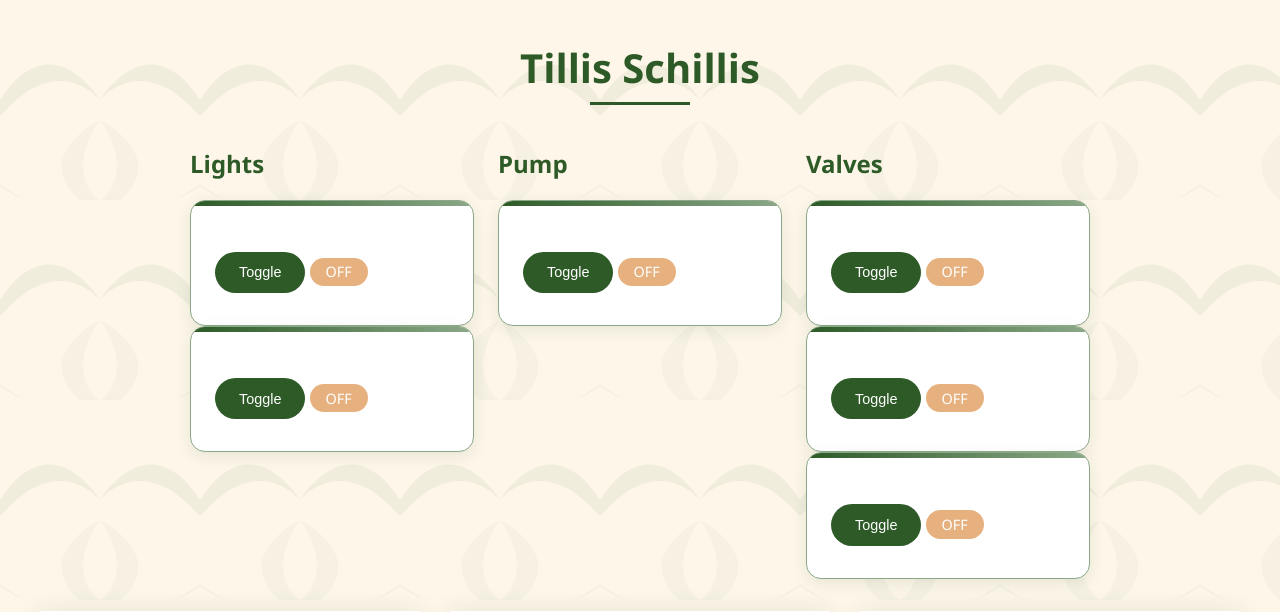
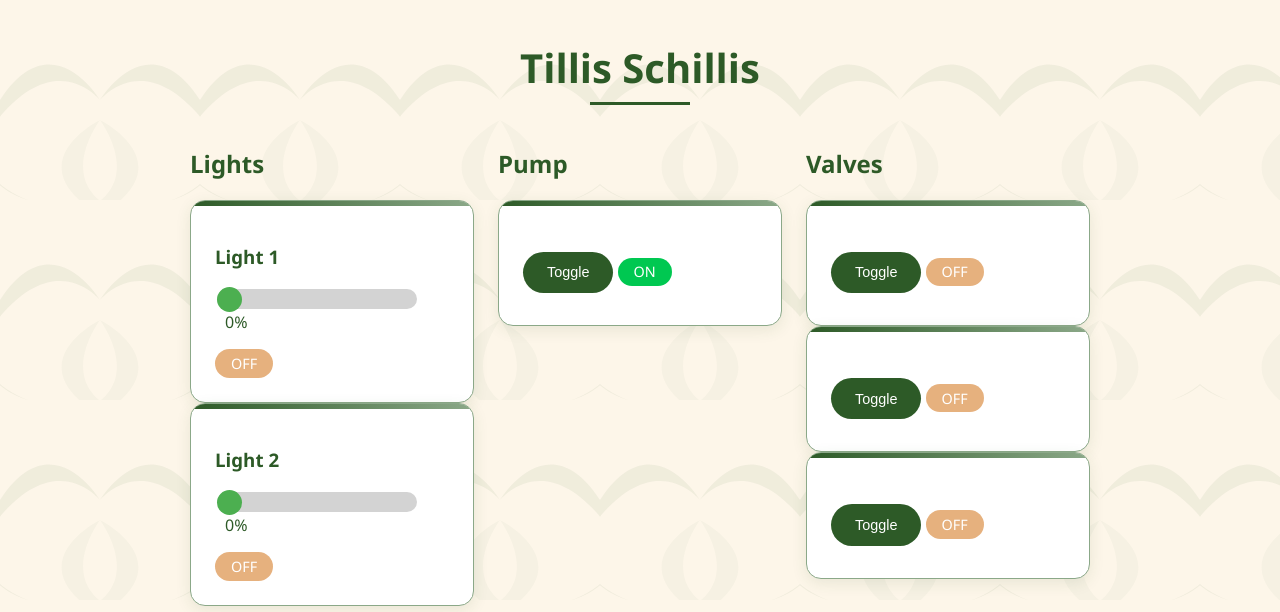
Before and after one commit to RussianStar/chilli-fac, a Flask app: page / in a window 1280 px wide. Shown: the top 612 px of the page. Run offline with Flask 3, Linux system fonts and the light colour scheme; data that the repository does not hold is empty.

Commit message:
Adds slider control to big lights

```diff
--- a/main.py
+++ b/main.py
@@ -1,7 +1,8 @@
 import requests
 import json
-from  flask  import Flask, render_template
+from  flask  import Flask, render_template, request
 from hydro import Hydro
+from lux import Lux
 
 # Initialize Flask app
 app = Flask(__name__)
@@ -10,9 +11,14 @@ with open('config.json') as f:
     config = json.load(f)
 
 wtrctrl = Hydro(config['gpio_pins'],True)
+zeus = {1:Lux(6, debug=True),2:Lux(16, debug=True)}
+
+pump_states = {1: False}
+light_states = {1: 0, 2: 0 }
+valve_states = {1: False, 2: False , 3: False }
+
 PIN_NAMES = config['pin_names']
 GPIO_PINS = {int(k): v for k,v in config['gpio_pins'].items()}
-LIGHT_PINS = {1:12, 2:23}
 PUMP_PINS = {1:26}
 CAMERA_ENDPOINTS = config['camera_endpoints']
 
@@ -42,9 +48,6 @@ def home():
                                 pin_names=PIN_NAMES,
                                 camera_count=len(CAMERA_ENDPOINTS))
 
-pump_states = {1: False}
-light_states = {1: False, 2: False }
-valve_states = {1: False, 2: False , 3: False }
 
 # Endpoint for toggling pump
 @app.route('/pump/toggle')
@@ -71,19 +74,35 @@ def toggle_valve(valve_id):
                          pin_names=PIN_NAMES,
                          camera_count=len(CAMERA_ENDPOINTS))
 
-# Endpoint for toggling lights
-@app.route('/light/<int:light_id>/toggle')
-def toggle_light(light_id):
 
-    light_states[light_id] = not light_states[light_id]
-    print(f"Setting light #{light_id} to {light_states[light_id]}")
+
+
+@app.route('/light/<int:light_id>/brightness', methods=['POST'])
+def set_light_brightness(light_id):
+    # Get brightness value from request (0-100)
+    brightness = request.form.get('brightness', type=int, default=0)
+
+    # Validate brightness is between 0-100
+    brightness = max(0, min(100, brightness))
+
+    # Get corresponding LED controller
+    if light_id <= len(zeus):
+        led_controller = zeus[light_id]
+
+        # Update light state based on brightness
+        light_states[light_id] = brightness
+
+        # Set brightness level (0-100%)
+        led_controller.set_level(brightness)
+
+        print(f"Setting light #{light_id} brightness to {brightness}%")
+
     return render_template("index.html",
                          valves=valve_states,
                          lights=light_states,
                          pumps=pump_states,
                          pin_names=PIN_NAMES,
                          camera_count=len(CAMERA_ENDPOINTS))
-# Track states
 
 @app.route('/camera/<int:camera_id>')
 def get_camera_image(camera_id):
--- a/templates/index.html
+++ b/templates/index.html
@@ -10,6 +10,44 @@
             --bg: #FDF6E9;
         }
 
+
+        .brightness-control {
+            margin: 10px 0;
+        }
+
+        .brightness-slider {
+            width: 200px;
+            height: 20px;
+            -webkit-appearance: none;
+            background: #d3d3d3;
+            outline: none;
+            border-radius: 10px;
+        }
+
+        .brightness-slider::-webkit-slider-thumb {
+            -webkit-appearance: none;
+            width: 25px;
+            height: 25px;
+            background: #4CAF50;
+            cursor: pointer;
+            border-radius: 50%;
+        }
+
+        .brightness-value {
+            margin-left: 10px;
+        }
+
+        .state-indicator {
+            display: inline-block;
+            padding: 5px 10px;
+            border-radius: 5px;
+            background: #ff4444;
+            color: white;
+        }
+
+        .state-indicator.active {
+            background: #00C851;
+        }
 
         .camera-container {
             background: white;
@@ -173,21 +211,32 @@
 
 <body>
     <h1>Tillis Schillis</h1>
+        <div class="controls">
+            <!-- Light Section -->
+            <div class="control-section">
+                <h2>Lights</h2>
+            {% for light_id, state in lights.items() %}
+                <div class="control-item">
+                    <h3>Light {{ light_id }}</h3>
+                    <!-- Brightness Slider -->
+                    <div class="brightness-control">
+                        <form action="/light/{{ light_id }}/brightness" method="POST">
+                            <input type="range"
+                                   name="brightness"
+                                   min="0"
+                                   max="100"
+                                   value="{{ lights[light_id] }}"
+                                   oninput="this.form.submit();"
+                                   class="brightness-slider">
+                            <span class="brightness-value">{{ (lights[light_id] )|int }}%</span>
+                        </form>
+                    </div>
 
-    <div class="controls">
-        <!-- Lights Section -->
-        <div class="control-section">
-            <h2>Lights</h2>
-            {% for id, pin in lights.items() %}
-            <div class="control-item">
-                <h3>{{ pin_names[id] }}</h3>
-                <button onclick="window.location.href='/light/{{ id }}/toggle'">
-                    Toggle
-                </button>
-                <div class="state-indicator {{ 'active' if lights[id] else '' }}">
-                    {{ "ON" if lights[id] else "OFF" }}
+                    <!-- Status Indicator -->
+                    <div class="state-indicator {{ 'active' if state else '' }}">
+                        {{ "ON" if state else "OFF" }}
+                    </div>
                 </div>
-            </div>
             {% endfor %}
         </div>
 
```
Also changed, not shown: lux.py (added, +59 -0 lines).
